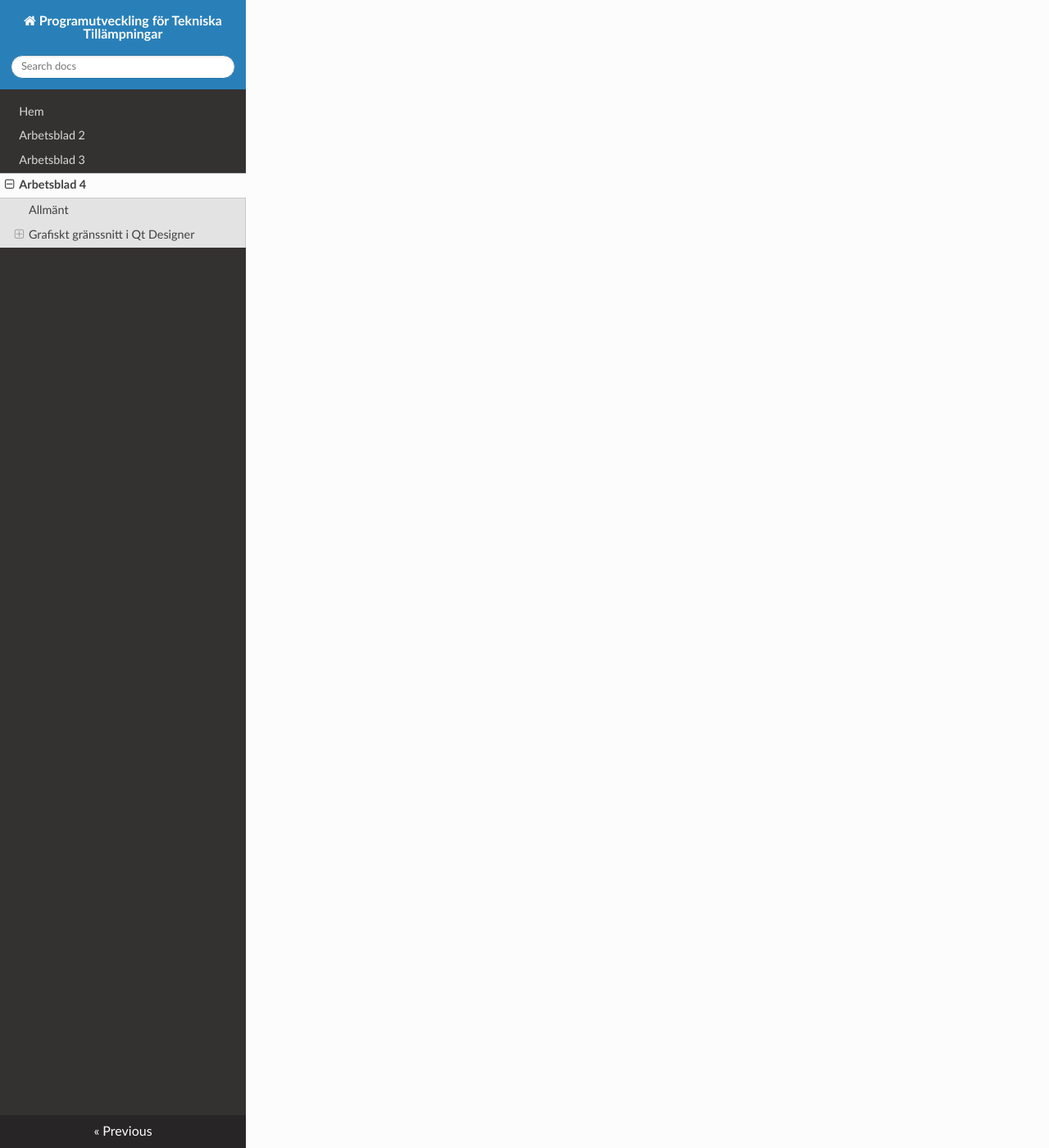
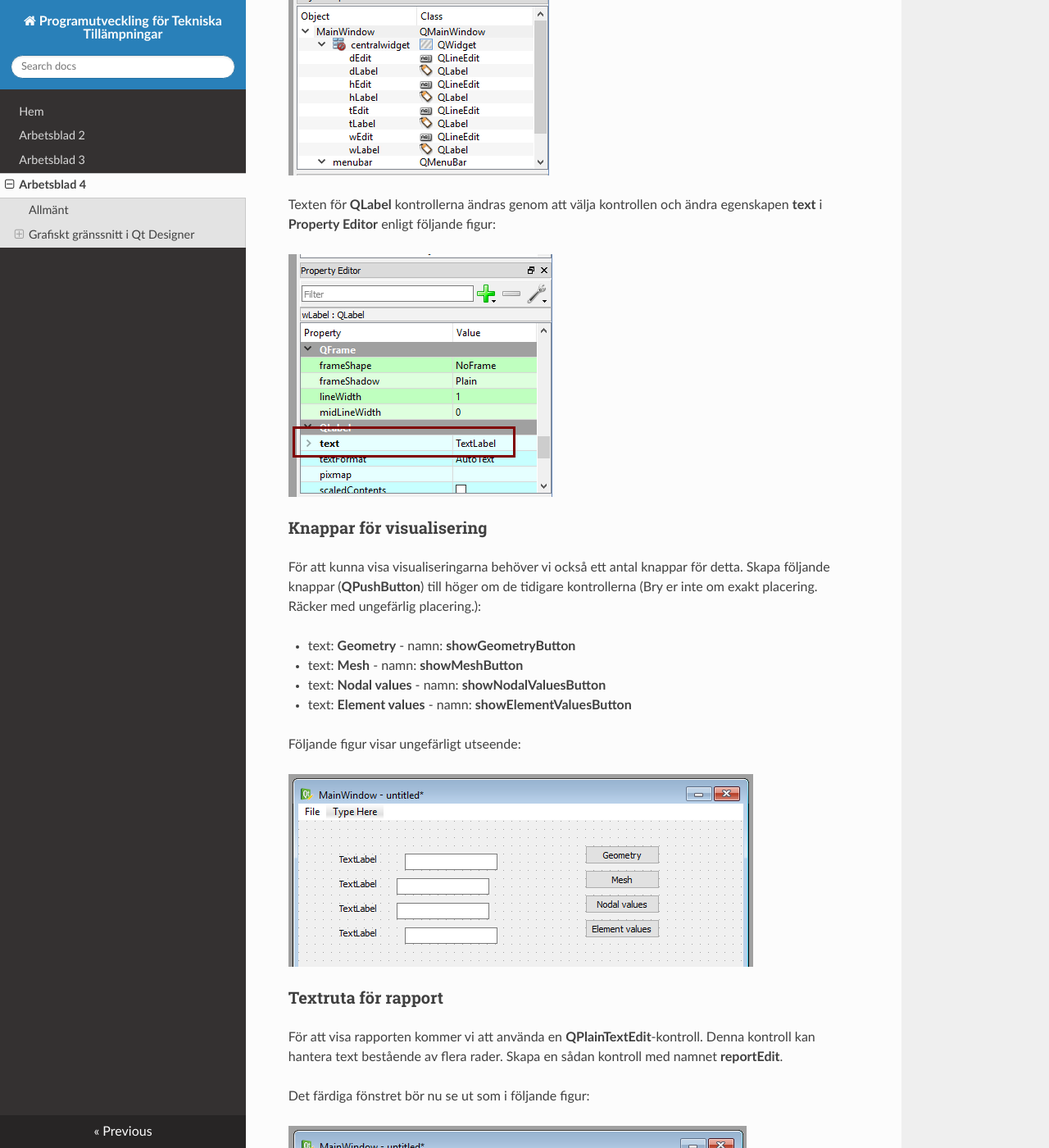
Before and after one commit to jonaslindemann/vsmn20, an MkDocs documentation site: the page built from docs/assignment4.md, in a window 1280 px wide and 1400 px high, scrolled down 4518 px. Shown: the whole window at 82% size. Built offline with MkDocs 1.6.1, drawn with Linux system fonts in a browser that asks for light colours; nearby versions of some CDN libraries; old or Windows-style settings are respelled for this version of MkDocs; some of the changed text lies outside the part shown.

Commit message:
Mer arbete på arbetsblad 4

```diff
--- a/docs/assignment4.md
+++ b/docs/assignment4.md
@@ -55,7 +55,7 @@ En undermeny till en huvudmeny skapas kommer Qt Designer att automatiskt skapa e
 
 ![qt_designer_1](images/qt_designer5.png)
 
-Namnen på en **Action** kan ändras genom att man väljer en action in editorn och ändrar på namnet i **Property Editor* enligt följande figur:
+Namnen på en **Action** kan ändras genom att man väljer en action in editorn och ändrar på namnet i **Property Editor** enligt följande figur:
 
 ![qt_designer_1](images/qt_designer6.png)
 
@@ -65,4 +65,42 @@ Färdigställ hela menyn enligt den tidigare listan med menyfunktioner.
 
 ### Kontroller för inmatning av parametrar
 
+För att kunna redigera vår modell måste vi skapa kontroller för detta i Qt Designer. De kontroller kan använda är **QLineEdit** och **QLabel**. QLineEdit används för att kunna ange värden i textutor på skärmen. QLabel använder vi för att beskriva vad textutorna beskriver för parameter.
+
+Kontroller skapas genom att man drar kontrollen från **Widget Box** och släpper dem på formulärfönstret. Följande bild visar ett antal kontroller skapade på detta sätt med tillhörande objektnamn.
+
+![qt_designer_1](images/qt_designer7.png)
+
+![qt_designer_1](images/qt_designer8.png)
+
+Texten för **QLabel** kontrollerna ändras genom att välja kontrollen och ändra egenskapen **text** i **Property Editor** enligt följande figur:
+
+![qt_designer_1](images/qt_designer9.png)
+
+### Knappar för visualisering
+
+För att kunna visa visualiseringarna behöver vi också ett antal knappar för detta. Skapa följande knappar (**QPushButton**) till höger om de tidigare kontrollerna (Bry er inte om exakt placering. Räcker med ungefärlig placering.):
+
+ * text: **Geometry** - namn: **showGeometryButton**
+ * text: **Mesh** - namn: **showMeshButton**
+ * text: **Nodal values** - namn: **showNodalValuesButton**
+ * text: **Element values** - namn: **showElementValuesButton**
+
+Följande figur visar ungefärligt utseende:
+
+![qt_designer_1](images/qt_designer10.png)
+
+### Textruta för rapport
+
+För att visa rapporten kommer vi att använda en **QPlainTextEdit**-kontroll. Denna kontroll kan hantera text bestående av flera rader. Skapa en sådan kontroll med namnet **reportEdit**.
+
+Det färdiga fönstret bör nu se ut som i följande figur:
+
+![qt_designer_1](images/qt_designer11.png)
+
+### Ordning och reda på kontroller
+
+
+
+
 **UNDER KONSTRUKTION**
```
Also changed, not shown: docs/images/qt_designer10.png (added), docs/images/qt_designer11.png (added), docs/images/qt_designer7.png (added), docs/images/qt_designer8.png (added), docs/images/qt_designer9.png (added).
